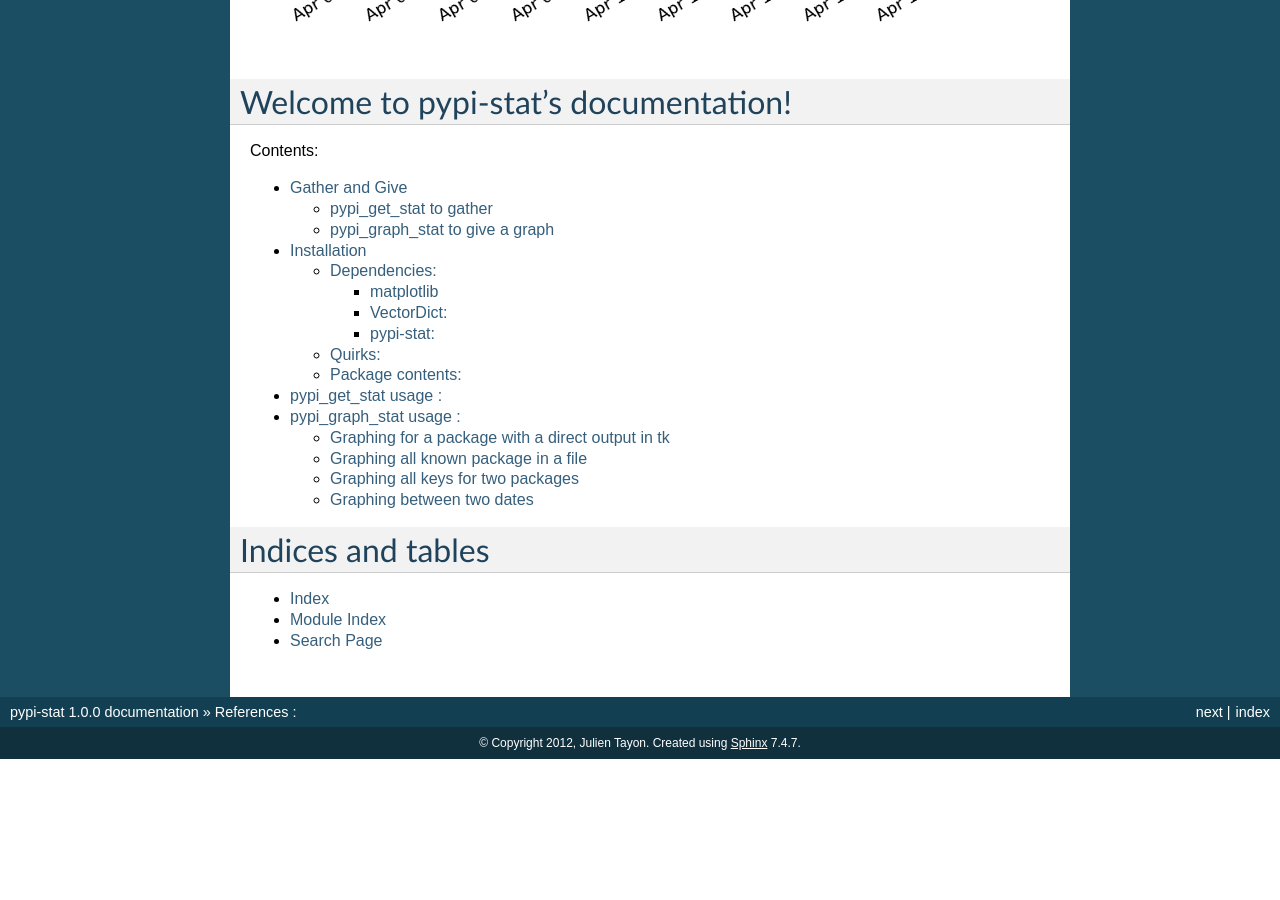
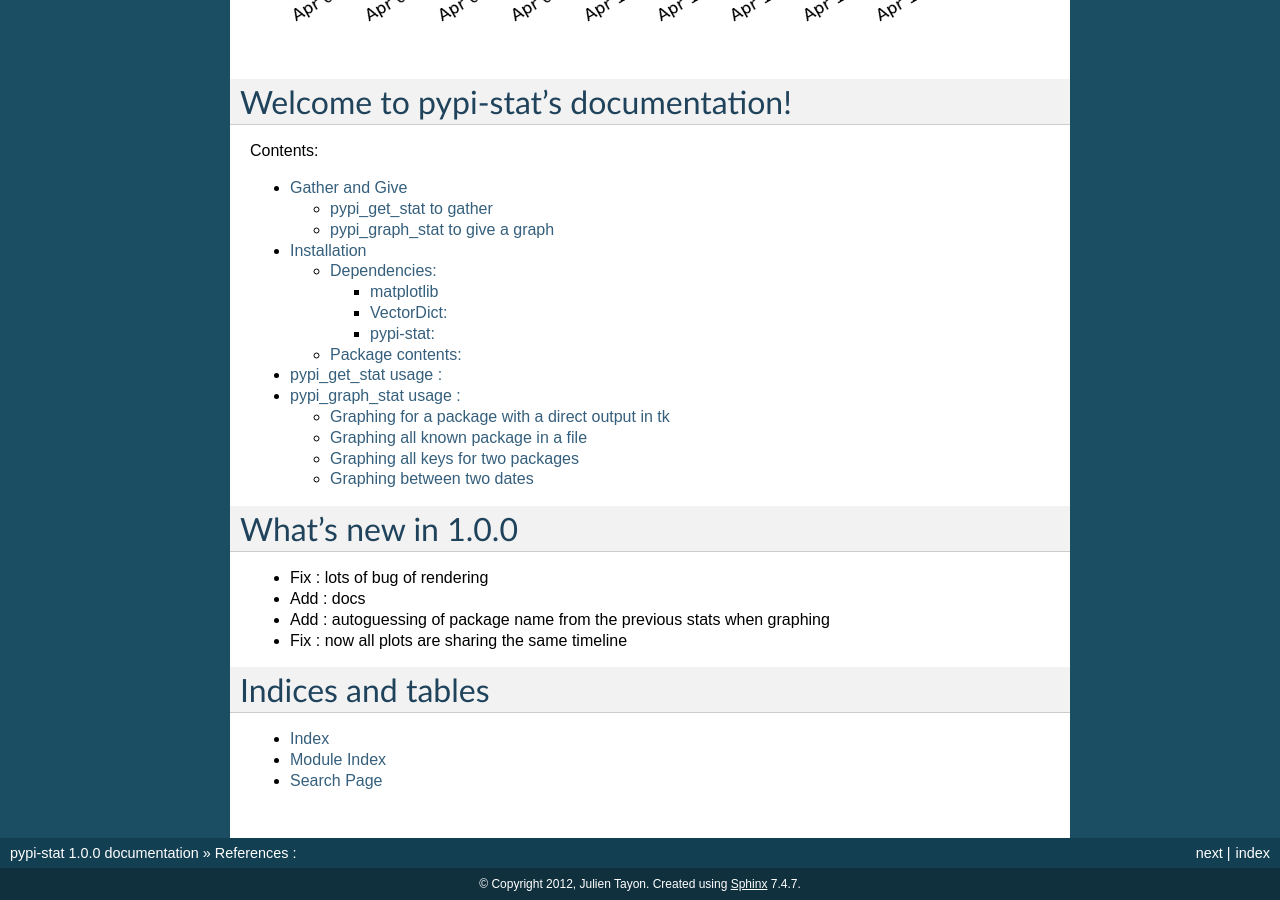
Before and after one commit to jul/pypi-stat, a Sphinx documentation site: the page built from docs/source/index.rst, in a window 1280 px wide and 900 px high, scrolled down 751 px. Built offline with Sphinx 7.4.7, drawn with Linux system fonts in a browser that asks for light colours; before the commit the page ends 1510 px from its top, so only the background shows below that.

Commit message:
some corrections + News

```diff
--- a/docs/source/index.rst
+++ b/docs/source/index.rst
@@ -26,6 +26,15 @@ Contents:
     installation
     usage
 
+What's new in 1.0.0
+===================
+
+* Fix : lots of bug of rendering
+* Add : docs
+* Add : autoguessing of package name from the previous stats when graphing
+* Fix : now all plots are sharing the same timeline
+
+
 
 Indices and tables
 ==================
--- a/docs/source/installation.rst
+++ b/docs/source/installation.rst
@@ -19,14 +19,9 @@ pypi-stat:
 
  pip install pypi-stat
 
-Quirks:
-*******
-
-* `pip install matplotlib` does not pop me a Tk window with the graph when doing a show()
 
 Package contents:
 *****************
 
 The package installs :
  * 2 scripts in your usual path (with --user it is ~/.local/bin) ;
- * a README.rst which is pretty less useless than doing `command -h`
```
